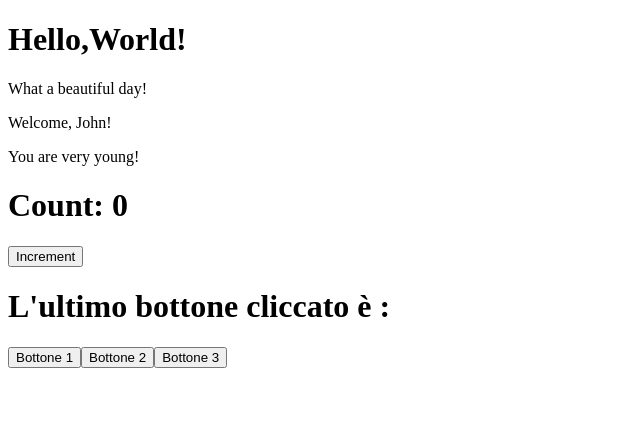
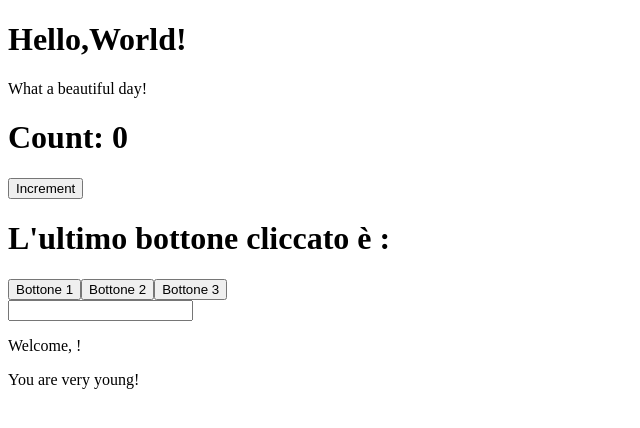
Before and after one commit to CeciliaFabiole/REACT, a React (Create React App) app in the folder react-complete-exercises/: page / in a window 1280 px wide. Shown: the top 428 px of the page, without its empty margins (0-640 px from the left). Built offline with nearby package versions, Linux system fonts and the light colour scheme.

Commit message:
feat:add forms-01

```diff
--- a/react-complete-exercises/src/App.js
+++ b/react-complete-exercises/src/App.js
@@ -1,9 +1,9 @@
 import React from "react";
-import {Hello} from './Hello'
-import { Welcome } from "./Welcome";
+import { Hello } from './Hello'
 // import { Counter } from "./Counter";
 import { ClickCounter } from "./ClickCounter";
 import { ClickTracker } from "./ClickTracker";
+import { InteractiveWelcome } from "./InteractiveWelcome";
 
 //CLASS COMPONENT
 // export class App extends React.Component {
@@ -23,10 +23,10 @@ export function App(){
     return(
         <div>
             <Hello/>
-            <Welcome name={'John'} age={18}/>
             {/* <Counter initialValue={0} incrementInterval={1} incrementAmount={1000}/> */}
             <ClickCounter/>
             <ClickTracker/>
+            <InteractiveWelcome/>
         </div>
     )
 }
--- a/react-complete-exercises/src/ClickCounter.js
+++ b/react-complete-exercises/src/ClickCounter.js
@@ -1,5 +1,4 @@
-import React from 'react';
-import { useState } from 'react';
+import React, { useState } from "react";
 import { CounterButton } from './CounterButton';
 
 //CLASS COMPONENT
--- a/react-complete-exercises/src/ClickTracker.js
+++ b/react-complete-exercises/src/ClickTracker.js
@@ -1,5 +1,4 @@
-import React from "react";
-import { useState } from "react";
+import React, { useState } from "react";
 
 //CLASS COMPONENT
 // export class ClickTracker extends React.Component {
--- a/react-complete-exercises/src/Counter.js
+++ b/react-complete-exercises/src/Counter.js
@@ -1,5 +1,4 @@
-import React, { useEffect } from "react";
-import { useState } from "react";
+import React, { useEffect, useState } from "react";
 import { CounterDisplay } from "./CounterDisplay";
 
 //CLASS COMPONENT
--- /dev/null
+++ b/react-complete-exercises/src/InteractiveWelcome.js
@@ -0,0 +1,36 @@
+import React, { useState } from "react";
+import { Welcome } from './Welcome'
+
+// export class InteractiveWelcome extends React.Component {
+//     state = {
+//         inputContent : '',
+//     }
+//     handleInput = (event) => {
+//         this.setState ({
+//             inputContent : event.target.value
+//         })
+//     }
+//     render() {
+//         return (
+//             <div>
+//                 <input name="inputContent" value={this.state.inputContent} onChange={this.handleInput}></input>
+//                 <Welcome name={this.state.inputContent}/>
+//             </div>
+//         )
+//     }
+// }
+
+export function InteractiveWelcome(){
+    const [inputContent, setInputContent] = useState('')
+
+    function handleInput(event){
+        setInputContent(event.target.value)
+    }
+
+    return (
+        <div>
+            <input name="inputContent" value={inputContent} onChange={(e)=>handleInput(e)}></input>
+            <Welcome name={inputContent}/>
+        </div>
+    )
+}
```
Also changed, not shown: 1 other file (tests, documents, lock files or other folders).
